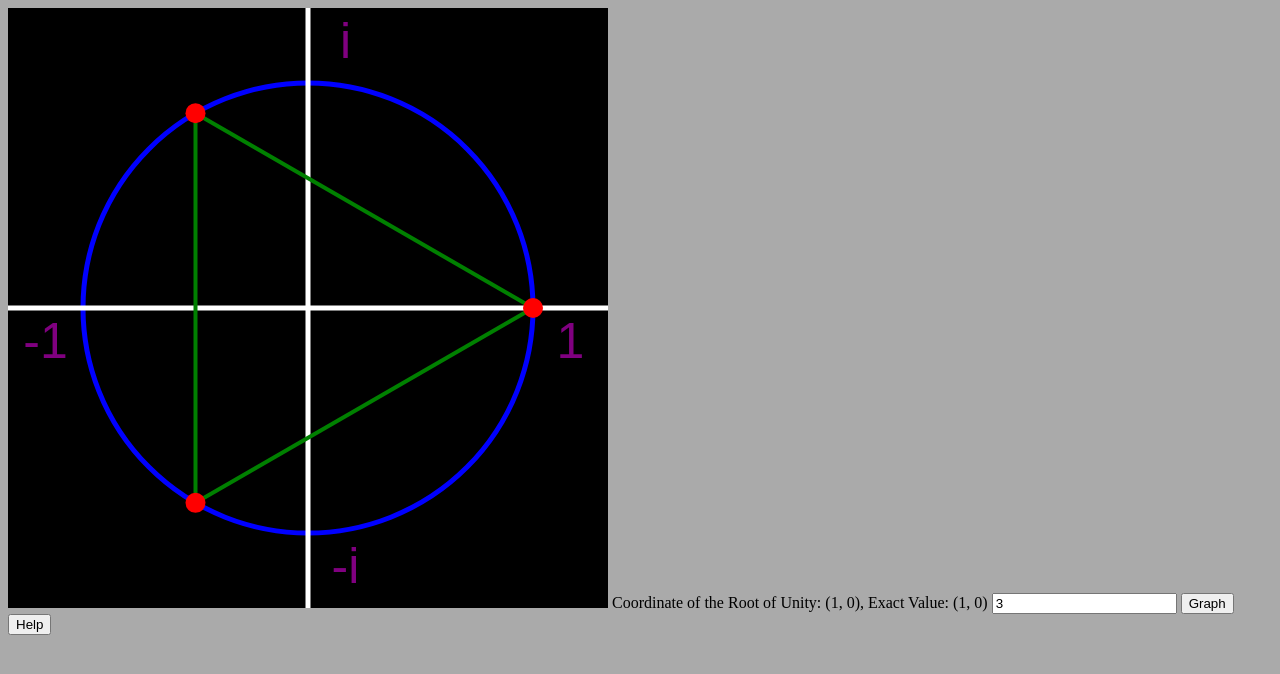
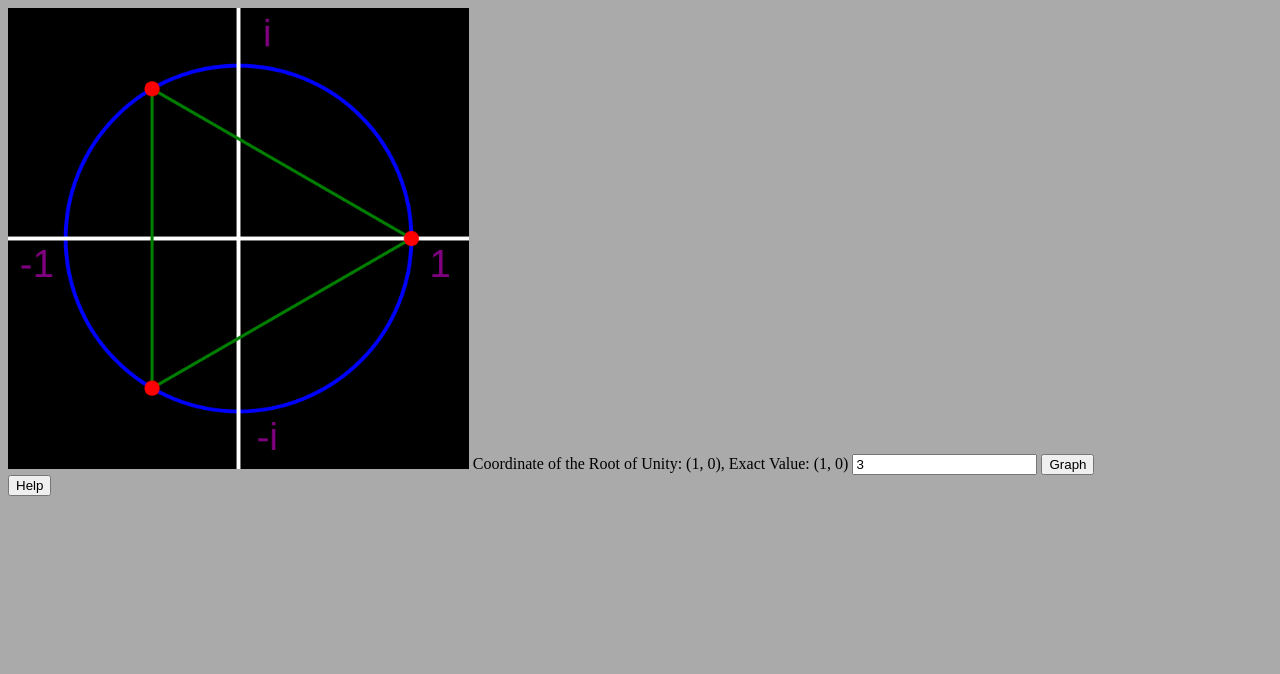
Before and after one commit to MwayiKashoko/Roots-Of-Unity, a plain HTML site: page index.html in a window 1280 px wide. Drawn offline with Linux system fonts and the light colour scheme.

Commit message:
Update index.html

```diff
--- a/index.html
+++ b/index.html
@@ -10,6 +10,8 @@
 
 			#canvas {
 				background-color: black;
+				aspect-ratio: 1/1;
+				width: 36vw;
 			}
 		</style>
 	</head>
```
